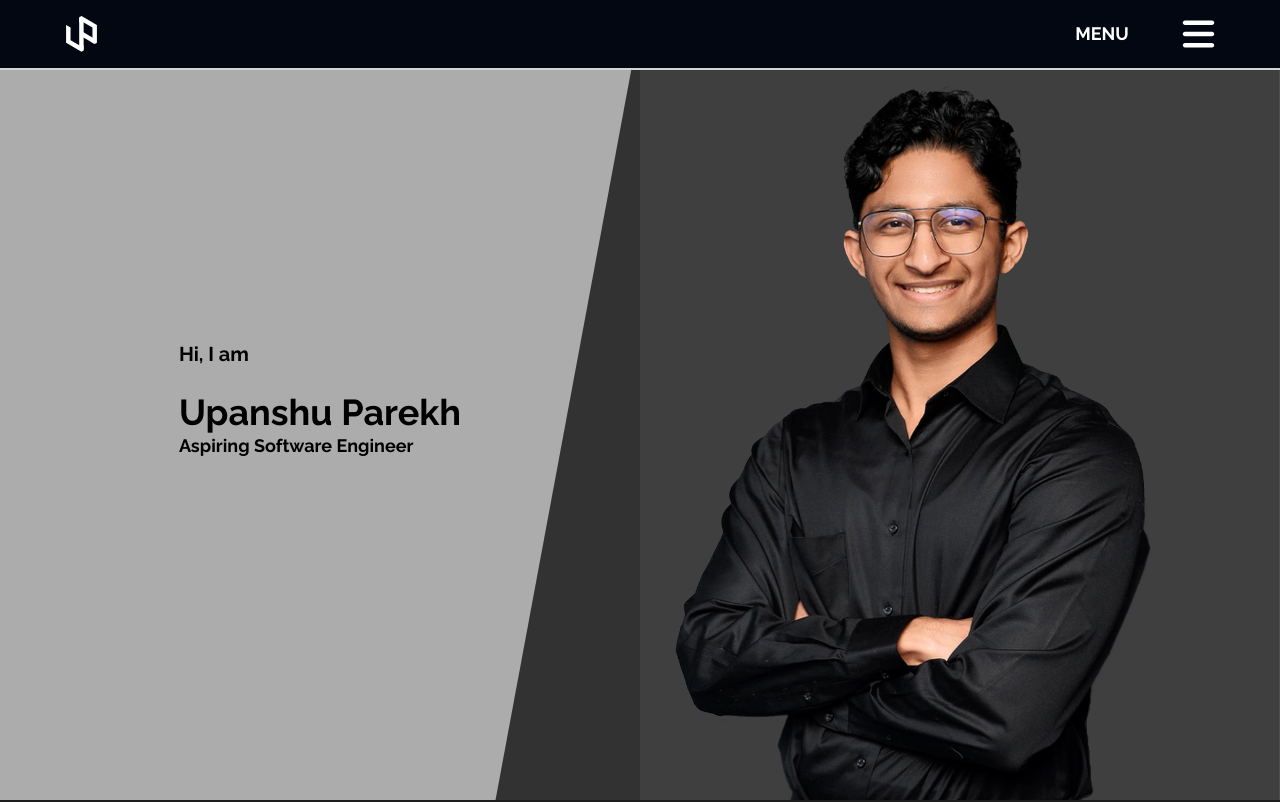
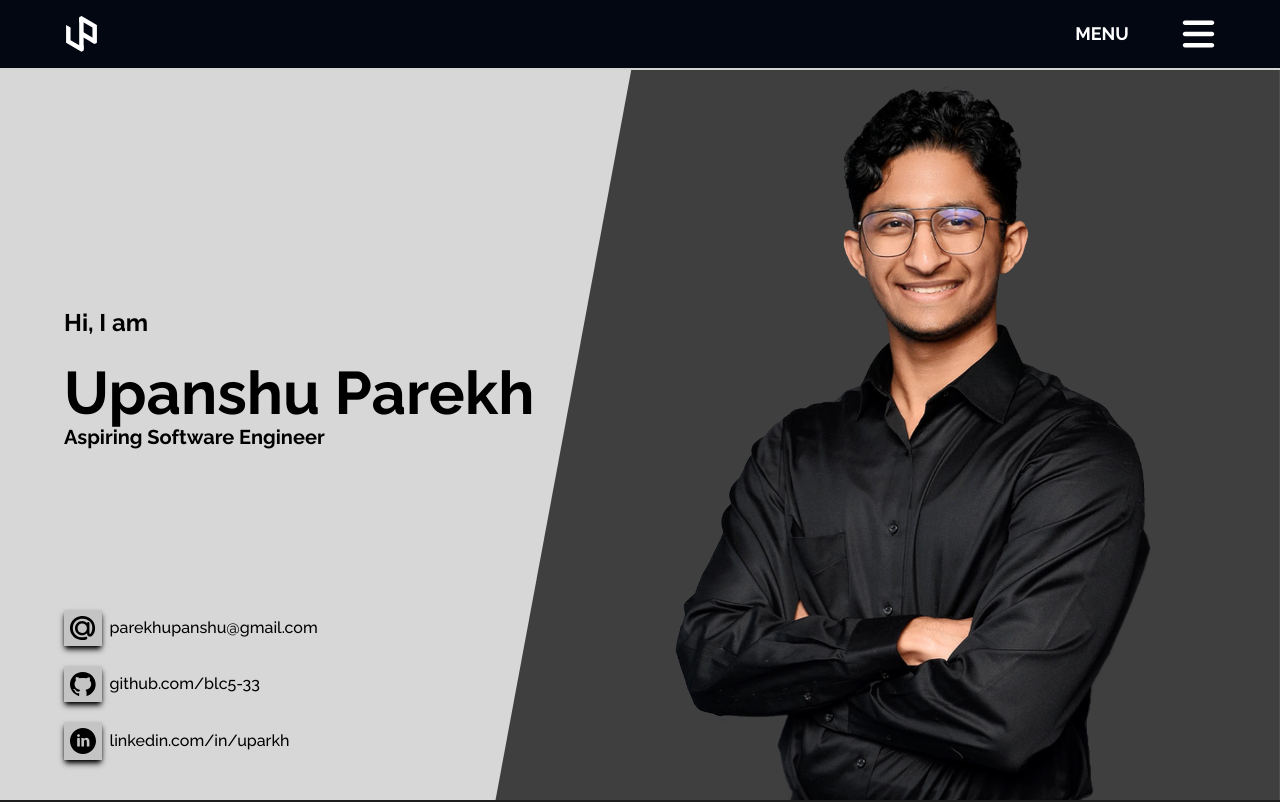
Before and after one commit to uparkh/portfolio, a Next.js app: page / in a window 1280 px wide. Shown: the top 802 px of the page. Built offline with nearby package versions, Linux system fonts and the light colour scheme.

Commit message:
componentized button links

```diff
--- a/src/app/_components/responsive-next-image.tsx
+++ b/src/app/_components/responsive-next-image.tsx
@@ -18,9 +18,9 @@ export default function ResponsiveImage({
   let baseClasses: string;
   switch (sizeVariant) {
     case "xs":
-      baseClasses = "max-w-6 md:max-w-none w-20vw md:w-3vw lg:w-2vw xl:w-2vw";
+      baseClasses = "max-w-6 md:max-w-none w-20vw md:w-3vw lg:w-2.5vw xl:w-2vw";
       sizes =
-        "20vw, (min-width: 768px) 3vw, (min-width: 1024px) 2vw, (min-width: 1280px) 2vw";
+        "20vw, (min-width: 768px) 3vw, (min-width: 1024px) 2.5vw, (min-width: 1280px) 2vw";
       break;
     case "sm":
       baseClasses = "max-w-10 md:max-w-none w-10vw md:w-5vw lg:w-4vw xl:w-3vw";
--- /dev/null
+++ b/src/app/_components/social-link.tsx
@@ -0,0 +1,28 @@
+import ResponsiveImage from "./responsive-next-image";
+import { JSX } from "react";
+
+export default function SocialLink({
+  href,
+  src,
+  alt,
+  text,
+}: Readonly<{
+  href: string;
+  src: string;
+  alt: string;
+  text: string;
+}>): JSX.Element {
+  return (
+    <a className="flex items-center gap-2 hover:opacity-80" href={href}>
+      <div className="bg-main-silver p-1.5 shadow-md shadow-black">
+        <ResponsiveImage
+          src={src}
+          alt={alt}
+          className="invert"
+          sizeVariant="xs"
+        />
+      </div>
+      <p className="text-md font-raleway font-medium">{text}</p>
+    </a>
+  );
+}
--- a/src/app/page.tsx
+++ b/src/app/page.tsx
@@ -21,10 +21,12 @@ import doubleUpArrow from "/public/double-up-arrow.svg";
 
 import { JSX } from "react";
 import ResponsiveImage from "./_components/responsive-next-image";
+import SocialLink from "./_components/social-link";
 
 export default function Home(): JSX.Element {
   return (
     <>
+      {/* HIGHER DEVICE WIDTH HERO LAYOUT >=768px */}
       <div className="relative z-0 hidden h-dvh overflow-hidden bg-main-ivory md:block">
         <div className="absolute bottom-0 right-0 top-0 h-full w-2/3">
           <Image
@@ -33,22 +35,50 @@ export default function Home(): JSX.Element {
             fill={true}
             className="-z-10 object-cover opacity-70 brightness-[0]"
           />
-          <div className="absolute bottom-0 right-3 mx-auto h-[90%] w-5/6">
+          <div className="h-9/10 absolute bottom-0 right-3 mx-auto w-5/6">
             <Image
               src={portrait}
               alt="Upanshu's portrait"
-              fill
+              fill={true}
+              sizes="50vw"
               className="translate-y-24 -scale-x-125 scale-y-125 object-contain object-center"
             />
           </div>
         </div>
-        <div className="absolute bottom-0 left-0 top-0 z-20 flex h-full w-1/2 flex-col items-center justify-evenly bg-black bg-opacity-20 p-6">
-          <div className="font-raleway font-bold text-black">
-            <p className="text-xl">Hi, I am</p>
+        {/* LOWER DEVICE WIDTH HERO LAYOUT <768px */}
+        <div className="absolute bottom-0 left-0 z-20 flex h-2/3 w-1/2 flex-col items-start justify-between p-10 font-raleway font-bold text-black lg:pl-16">
+          <div>
+            <p className="text-xl lg:text-2xl">Hi, I am</p>
             <br />
-            <h1 className="text-4xl">Upanshu Parekh</h1>
-            <h4 className="text-lg">Aspiring Software Engineer</h4>
+            <h1 className="text-4xl lg:text-5xl xl:text-6xl">Upanshu Parekh</h1>
+            <h4 className="text-lg lg:text-xl">Aspiring Software Engineer</h4>
           </div>
+          <ul className="flex flex-col gap-5">
+            <li>
+              <SocialLink
+                href="mailto:parekhupanshu@gmail.com"
+                src={atSign}
+                alt="At sign to Upanshu's email"
+                text="parekhupanshu@gmail.com"
+              />
+            </li>
+            <li>
+              <SocialLink
+                href="https://www.github.com/blc5-33"
+                src={githubLogo}
+                alt="Github logo to Upanshu's Github account"
+                text="github.com/blc5-33"
+              />
+            </li>
+            <li>
+              <SocialLink
+                href="https://www.linkedin.com/in/uparkh/"
+                src={linkedinLogo}
+                alt="Linkedin logo to Upanshu's Linkedin account"
+                text="linkedin.com/in/uparkh"
+              />
+            </li>
+          </ul>
         </div>
       </div>
       <div className="relative z-0 h-dvh overflow-hidden bg-gradient-to-b from-neutral-800 to-neutral-500 pt-[4.5rem] md:hidden">
@@ -318,22 +348,12 @@ export default function Home(): JSX.Element {
                 if you would like to as well.
               </p>
             </ResumeSectionText>
-            <a
-              className="flex items-center gap-2 hover:opacity-80"
+            <SocialLink
               href="mailto:parekhupanshu@gmail.com"
-            >
-              <div className="bg-main-silver p-1.5 shadow-md shadow-black">
-                <ResponsiveImage
-                  src={atSign}
-                  alt="At sign to Upanshu's email"
-                  className="invert"
-                  sizeVariant="xs"
-                />
-              </div>
-              <p className="text-md font-raleway font-medium underline underline-offset-2">
-                parekhupanshu@gmail.com
-              </p>
-            </a>
+              src={atSign}
+              alt="At sign to Upanshu's email"
+              text="parekhupanshu@gmail.com"
+            />
           </div>
         </div>
       </div>
--- a/tailwind.config.ts
+++ b/tailwind.config.ts
@@ -34,6 +34,7 @@ export default {
         "1/20": "5%",
         "1vw": "1vw",
         "2vw": "2vw",
+        "2.5vw": "2.5vw",
         "3vw": "3vw",
         "4vw": "4vw",
         "5vw": "5vw",
@@ -60,6 +61,9 @@ export default {
       borderWidth: {
         "1": "1px",
       },
+      height: {
+        "9/10": "90%",
+      },
     },
   },
 } satisfies Config;
```
